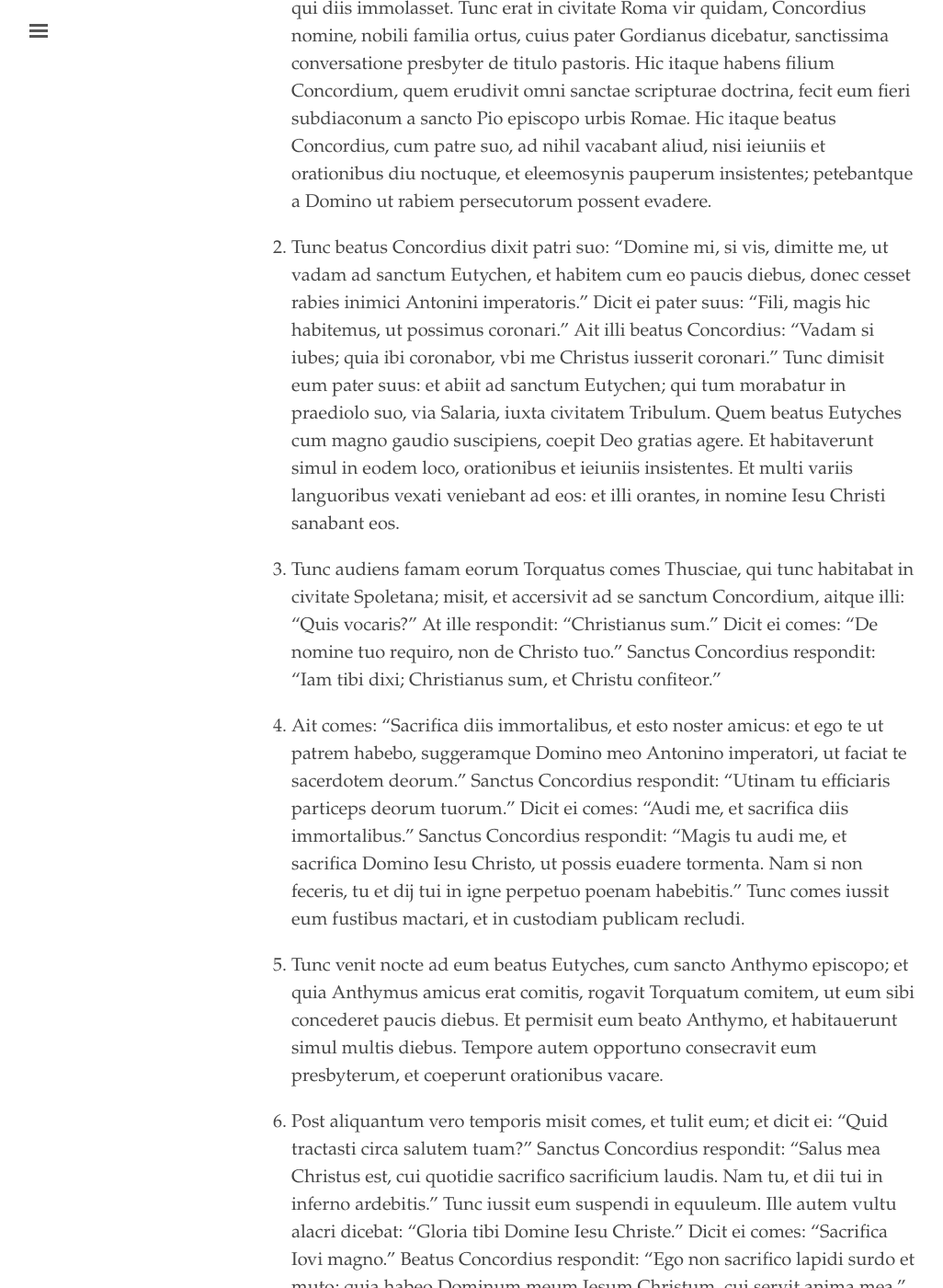
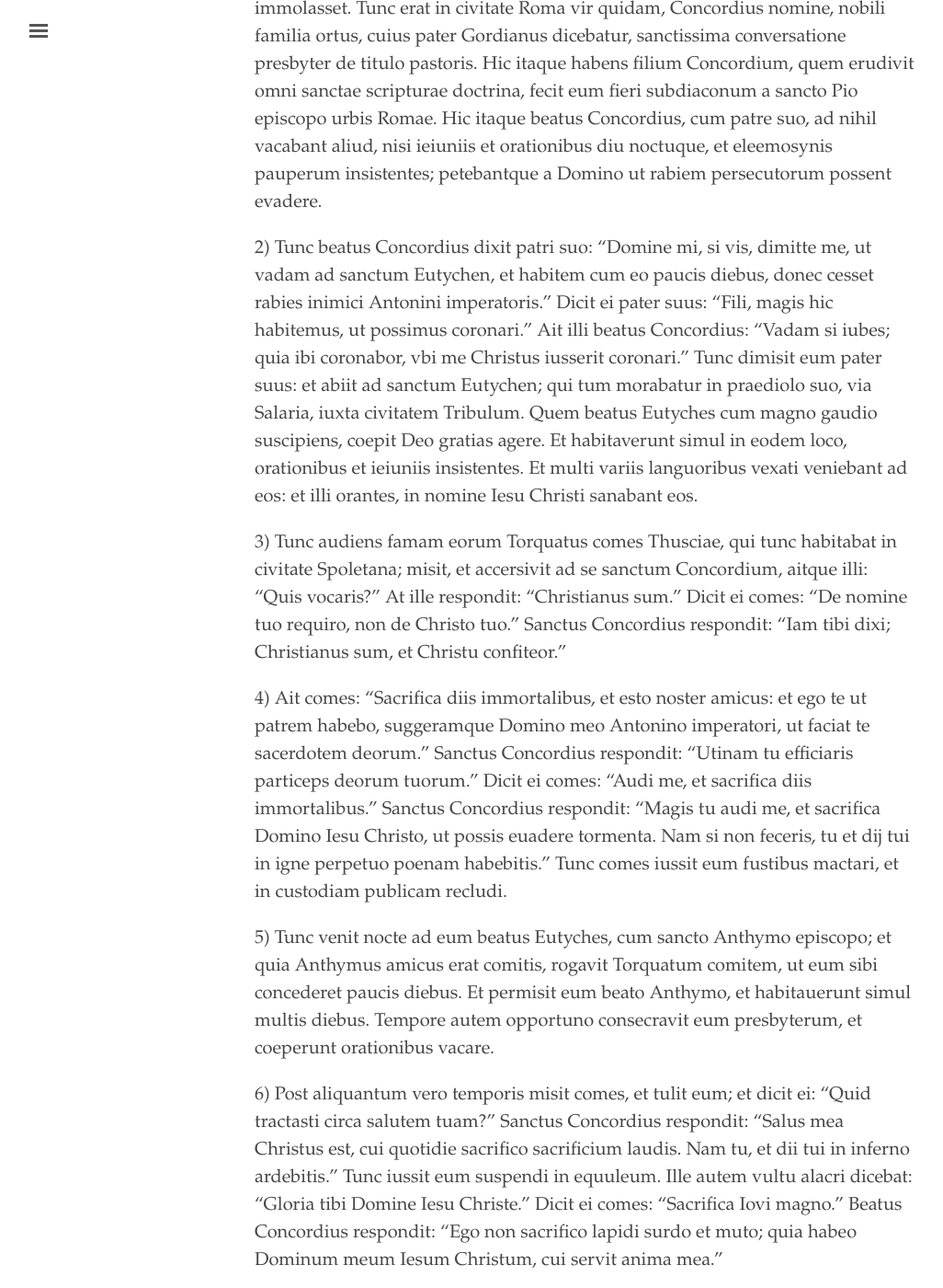
Before and after one commit to cjkoepke1/latin-hagiography, a Jekyll site: the page built from _texts/vita-concordii.md, in a window 1280 px wide and 1400 px high, scrolled down 469 px. Shown: the whole window at 92% size, without its empty margins (3-1029 px from the left). Built offline with Jekyll 4.4.1, drawn with Linux system fonts in a browser that asks for light colours; some of the changed text lies outside the part shown.

Commit message:
Update vita-concordii.md

```diff
--- a/_texts/vita-concordii.md
+++ b/_texts/vita-concordii.md
@@ -11,20 +11,20 @@ source: Editus ex Actis Sanctorum
 
 ---
 
-1. Temporibus Antonini imperatoris gravissima persecutio orta est in urbe Roma; ita ut nec emendi, nec vendendi cuiquam licentia facile tribueretur, qui diis immolasset. Tunc erat in civitate Roma vir quidam, Concordius nomine, nobili familia ortus, cuius pater Gordianus dicebatur, sanctissima conversatione presbyter de titulo pastoris. Hic itaque habens filium Concordium, quem erudivit omni sanctae scripturae doctrina, fecit eum fieri subdiaconum a sancto Pio episcopo urbis Romae. Hic itaque beatus Concordius, cum patre suo, ad nihil vacabant aliud, nisi ieiuniis et orationibus diu noctuque, et eleemosynis pauperum insistentes; petebantque a Domino ut rabiem persecutorum possent evadere.
+1) Temporibus Antonini imperatoris gravissima persecutio orta est in urbe Roma; ita ut nec emendi, nec vendendi cuiquam licentia facile tribueretur, qui diis immolasset. Tunc erat in civitate Roma vir quidam, Concordius nomine, nobili familia ortus, cuius pater Gordianus dicebatur, sanctissima conversatione presbyter de titulo pastoris. Hic itaque habens filium Concordium, quem erudivit omni sanctae scripturae doctrina, fecit eum fieri subdiaconum a sancto Pio episcopo urbis Romae. Hic itaque beatus Concordius, cum patre suo, ad nihil vacabant aliud, nisi ieiuniis et orationibus diu noctuque, et eleemosynis pauperum insistentes; petebantque a Domino ut rabiem persecutorum possent evadere.
 
-2. Tunc beatus Concordius dixit patri suo: “Domine mi, si vis, dimitte me, ut vadam ad sanctum Eutychen, et habitem cum eo paucis diebus, donec cesset rabies inimici Antonini imperatoris.” Dicit ei pater suus: “Fili, magis hic habitemus, ut possimus coronari.” Ait illi beatus Concordius: “Vadam si iubes; quia ibi coronabor, vbi me Christus iusserit coronari.” Tunc dimisit eum pater suus: et abiit ad sanctum Eutychen; qui tum morabatur in praediolo suo, via Salaria, iuxta civitatem Tribulum. Quem beatus Eutyches cum magno gaudio suscipiens, coepit Deo gratias agere. Et habitaverunt simul in eodem loco, orationibus et ieiuniis insistentes. Et multi variis languoribus vexati veniebant ad eos: et illi orantes, in nomine Iesu Christi sanabant eos.
+2) Tunc beatus Concordius dixit patri suo: “Domine mi, si vis, dimitte me, ut vadam ad sanctum Eutychen, et habitem cum eo paucis diebus, donec cesset rabies inimici Antonini imperatoris.” Dicit ei pater suus: “Fili, magis hic habitemus, ut possimus coronari.” Ait illi beatus Concordius: “Vadam si iubes; quia ibi coronabor, vbi me Christus iusserit coronari.” Tunc dimisit eum pater suus: et abiit ad sanctum Eutychen; qui tum morabatur in praediolo suo, via Salaria, iuxta civitatem Tribulum. Quem beatus Eutyches cum magno gaudio suscipiens, coepit Deo gratias agere. Et habitaverunt simul in eodem loco, orationibus et ieiuniis insistentes. Et multi variis languoribus vexati veniebant ad eos: et illi orantes, in nomine Iesu Christi sanabant eos.
 
-3. Tunc audiens famam eorum Torquatus comes Thusciae, qui tunc habitabat in civitate Spoletana; misit, et accersivit ad se sanctum Concordium, aitque illi: “Quis vocaris?” At ille respondit: “Christianus sum.” Dicit ei comes: “De nomine tuo requiro, non de Christo tuo.” Sanctus Concordius respondit: “Iam tibi dixi; Christianus sum, et Christu confiteor.”
+3) Tunc audiens famam eorum Torquatus comes Thusciae, qui tunc habitabat in civitate Spoletana; misit, et accersivit ad se sanctum Concordium, aitque illi: “Quis vocaris?” At ille respondit: “Christianus sum.” Dicit ei comes: “De nomine tuo requiro, non de Christo tuo.” Sanctus Concordius respondit: “Iam tibi dixi; Christianus sum, et Christu confiteor.”
 
-4. Ait comes: “Sacrifica diis immortalibus, et esto noster amicus: et ego te ut patrem habebo, suggeramque Domino meo Antonino imperatori, ut faciat te sacerdotem deorum.” Sanctus Concordius respondit: “Utinam tu efficiaris particeps deorum tuorum.” Dicit ei comes: “Audi me, et sacrifica diis immortalibus.” Sanctus Concordius respondit: “Magis tu audi me, et sacrifica Domino Iesu Christo, ut possis euadere tormenta. Nam si non feceris, tu et dij tui in igne perpetuo poenam habebitis.” Tunc comes iussit eum fustibus mactari, et in custodiam publicam recludi.
+4) Ait comes: “Sacrifica diis immortalibus, et esto noster amicus: et ego te ut patrem habebo, suggeramque Domino meo Antonino imperatori, ut faciat te sacerdotem deorum.” Sanctus Concordius respondit: “Utinam tu efficiaris particeps deorum tuorum.” Dicit ei comes: “Audi me, et sacrifica diis immortalibus.” Sanctus Concordius respondit: “Magis tu audi me, et sacrifica Domino Iesu Christo, ut possis euadere tormenta. Nam si non feceris, tu et dij tui in igne perpetuo poenam habebitis.” Tunc comes iussit eum fustibus mactari, et in custodiam publicam recludi.
 
-5. Tunc venit nocte ad eum beatus Eutyches, cum sancto Anthymo episcopo; et quia Anthymus amicus erat comitis, rogavit Torquatum comitem, ut eum sibi concederet paucis diebus. Et permisit eum beato Anthymo, et habitauerunt simul multis diebus. Tempore autem opportuno consecravit eum presbyterum, et coeperunt orationibus vacare.
+5) Tunc venit nocte ad eum beatus Eutyches, cum sancto Anthymo episcopo; et quia Anthymus amicus erat comitis, rogavit Torquatum comitem, ut eum sibi concederet paucis diebus. Et permisit eum beato Anthymo, et habitauerunt simul multis diebus. Tempore autem opportuno consecravit eum presbyterum, et coeperunt orationibus vacare.
 
-6. Post aliquantum vero temporis misit comes, et tulit eum; et dicit ei: “Quid tractasti circa salutem tuam?” Sanctus Concordius respondit: “Salus mea Christus est, cui quotidie sacrifico sacrificium laudis. Nam tu, et dii tui in inferno ardebitis.” Tunc iussit eum suspendi in equuleum. Ille autem vultu alacri dicebat: “Gloria tibi Domine Iesu Christe.” Dicit ei comes: “Sacrifica Iovi magno.” Beatus Concordius respondit: “Ego non sacrifico lapidi surdo et muto; quia habeo Dominum meum Iesum Christum, cui servit anima mea.”
+6) Post aliquantum vero temporis misit comes, et tulit eum; et dicit ei: “Quid tractasti circa salutem tuam?” Sanctus Concordius respondit: “Salus mea Christus est, cui quotidie sacrifico sacrificium laudis. Nam tu, et dii tui in inferno ardebitis.” Tunc iussit eum suspendi in equuleum. Ille autem vultu alacri dicebat: “Gloria tibi Domine Iesu Christe.” Dicit ei comes: “Sacrifica Iovi magno.” Beatus Concordius respondit: “Ego non sacrifico lapidi surdo et muto; quia habeo Dominum meum Iesum Christum, cui servit anima mea.”
 
-7. Tunc iratus comes fecit eum in ima carceris includi, colloque eius et manibus ferrum iniici: et iussit ut nullus ad eum ingrederetur, volens eum fame perire. Ibi beatus Concordius coepit gratias agere omnipotenti Deo, et dicere: “Gloria in excelsis Deo, et in terra pax hominibus bonae voluntatis.” Ecce autem nocte media angelus Domini ei apparuit, dicens: “Noli timere, sed viriliter age, quia ego tecum sum.”
+7) Tunc iratus comes fecit eum in ima carceris includi, colloque eius et manibus ferrum iniici: et iussit ut nullus ad eum ingrederetur, volens eum fame perire. Ibi beatus Concordius coepit gratias agere omnipotenti Deo, et dicere: “Gloria in excelsis Deo, et in terra pax hominibus bonae voluntatis.” Ecce autem nocte media angelus Domini ei apparuit, dicens: “Noli timere, sed viriliter age, quia ego tecum sum.”
 
-8. Post tres autem dies iussit ad eum comes media nocte ambulare duos satellites suos, dicens: “Aut sacrificet, aut capite puniatur.” Et venientes satellites ad eum cum statunculo Iovis, dixerunt: “Audisti quae iussit comes?” Sanctus martyr respondit: “Vos scitis.” Illi dixerunt: “Vel sacrifica Iovi, aut capitalem sententiam excipies.” Tunc beatus Concordius gratias agens dixit: “Gloria tibi Domine Iesu Christe.” Et exspuit in faciem Iovis. Tum unus satellitum evaginato gladio, amputavit ea caput: atque ita in confessione Domini emisit spiritum.
+8) Post tres autem dies iussit ad eum comes media nocte ambulare duos satellites suos, dicens: “Aut sacrificet, aut capite puniatur.” Et venientes satellites ad eum cum statunculo Iovis, dixerunt: “Audisti quae iussit comes?” Sanctus martyr respondit: “Vos scitis.” Illi dixerunt: “Vel sacrifica Iovi, aut capitalem sententiam excipies.” Tunc beatus Concordius gratias agens dixit: “Gloria tibi Domine Iesu Christe.” Et exspuit in faciem Iovis. Tum unus satellitum evaginato gladio, amputavit ea caput: atque ita in confessione Domini emisit spiritum.
 
-9. Tunc venientes duo clerici et quidam religiosi viri tulerunt corpus eius, et posuerunt non longe a civitate Spoletana, ubi multae emanant aquae. Dies natalis sancti Concordii martyris celebratur Kal. Ianuar. In loco, ubi sepultus iacet beatus martyr, caeci illuminantur, infirmi sanantur, daemones expelluntur, orationibus beati Concordii martyris, praestante Domino nostro Iesu Christo, qui cum Patre et Spiritu sancto vivit et regnat per omnia saecula saeculorum. Amen.
+9) Tunc venientes duo clerici et quidam religiosi viri tulerunt corpus eius, et posuerunt non longe a civitate Spoletana, ubi multae emanant aquae. Dies natalis sancti Concordii martyris celebratur Kal. Ianuar. In loco, ubi sepultus iacet beatus martyr, caeci illuminantur, infirmi sanantur, daemones expelluntur, orationibus beati Concordii martyris, praestante Domino nostro Iesu Christo, qui cum Patre et Spiritu sancto vivit et regnat per omnia saecula saeculorum. Amen.
```
